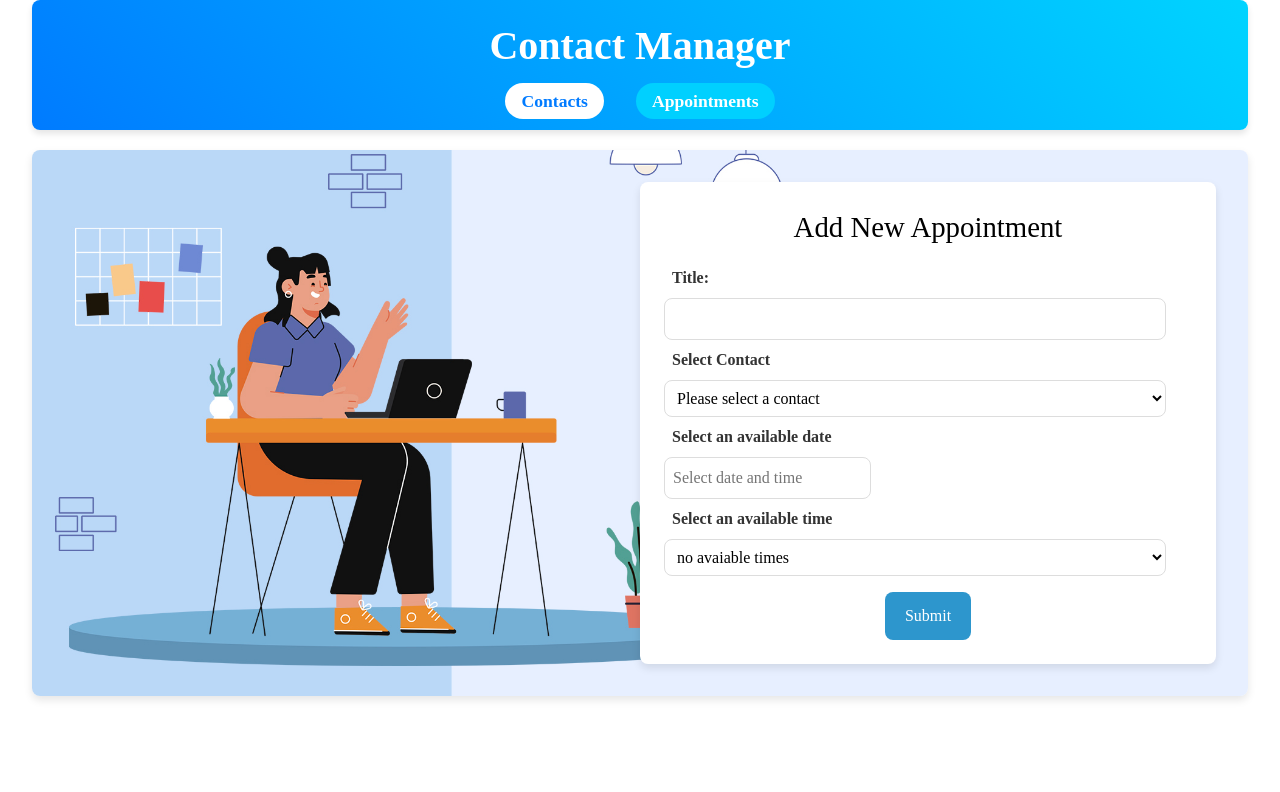
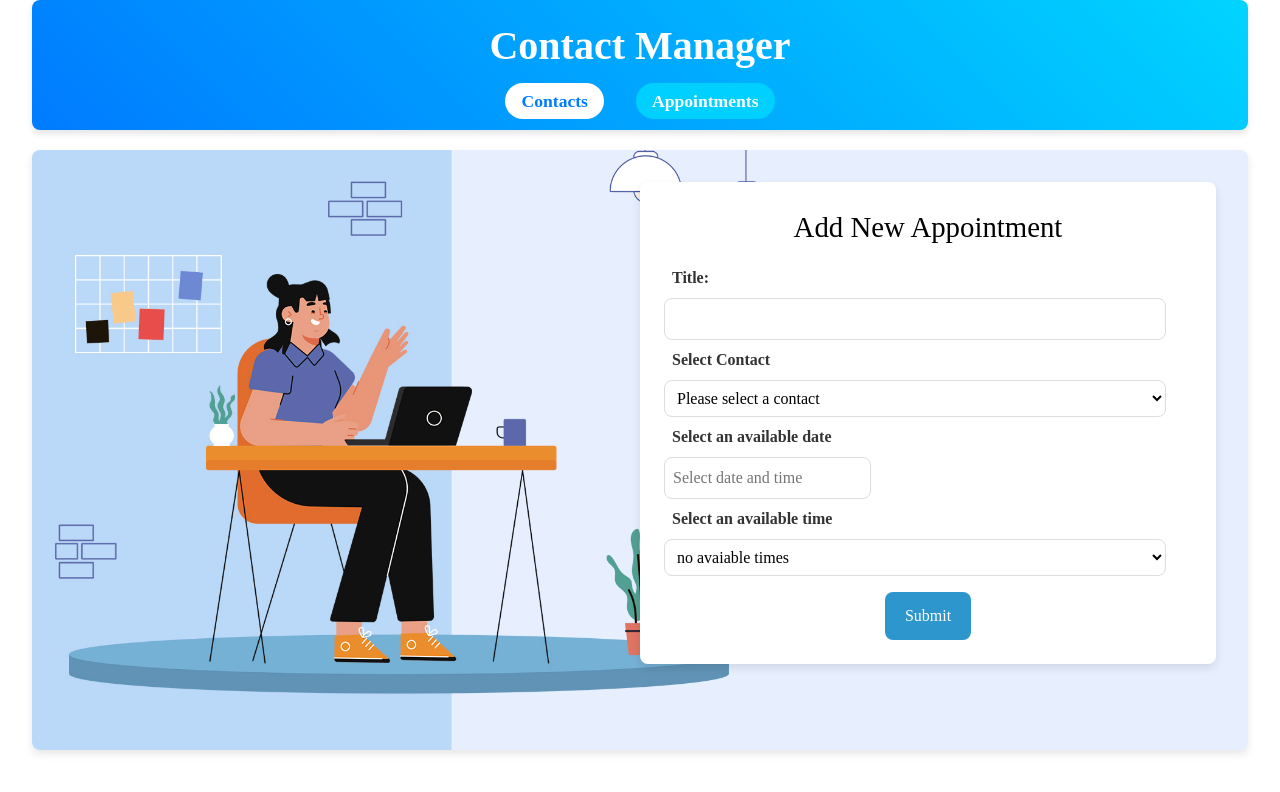
Before and after one commit to tmccann/appointment-planner-react, a React (Vite) app: page /appointments in a window 1280 px wide. Shown: the top 792 px of the page. Built offline with nearby package versions, Linux system fonts and the light colour scheme.

Commit message:
form wrapper changed to min heigh 600px to stop background image jump between pages

```diff
--- a/src/forms/FormContainer/formContainer.module.css
+++ b/src/forms/FormContainer/formContainer.module.css
@@ -1,6 +1,7 @@
 /* Form Wrapper */
 .formWrapper {
     display: flex;
+    min-height: 600px;
     background-image: url('../../assets/images/contactFormImagage.jpg');
     background-size: cover;
     background-repeat: no-repeat;
```
